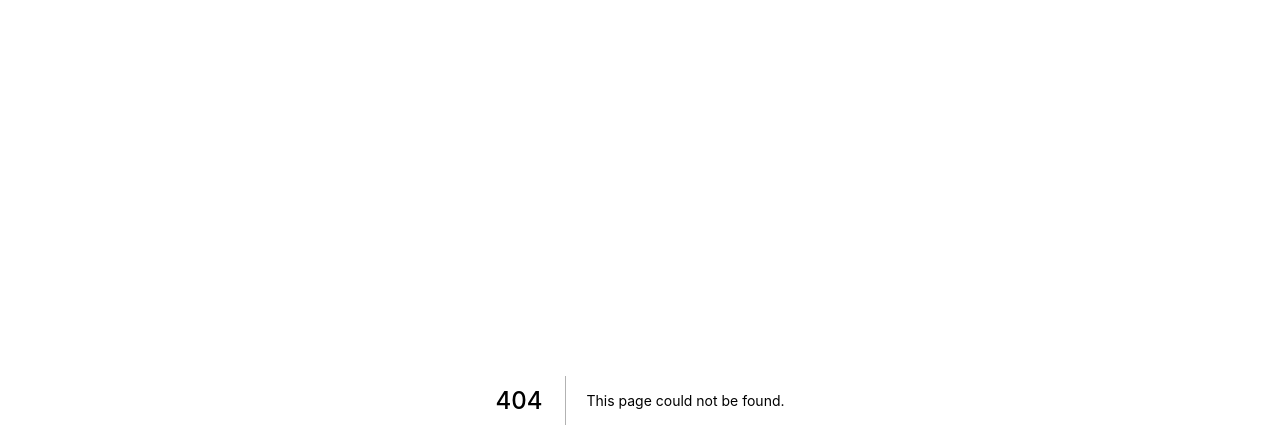
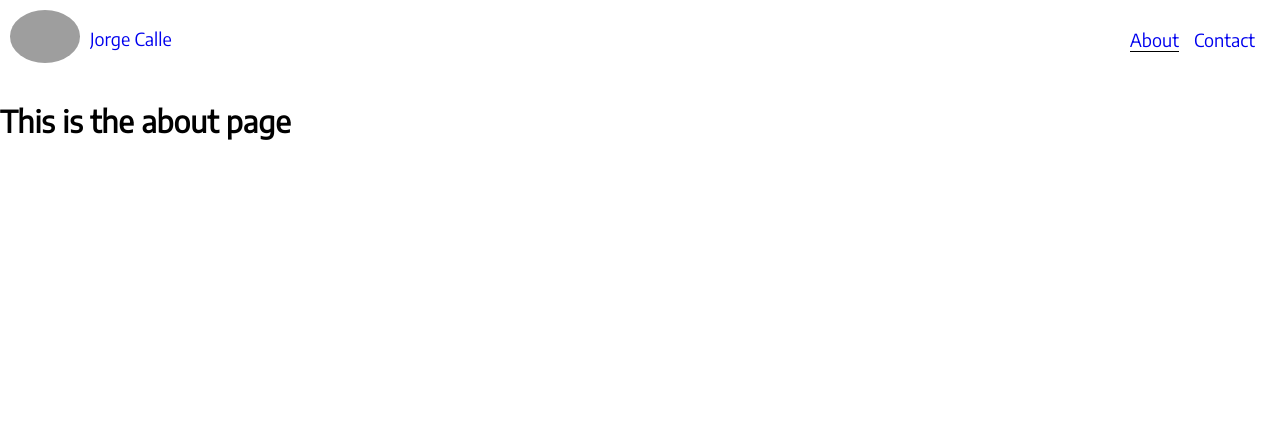
Before and after one commit to jorcalle11/jorcalle11, a Next.js app: page /about in a window 1280 px wide. Before the commit this address had no page. Shown: the top 448 px of the page. Built offline with nearby package versions, Linux system fonts and the light colour scheme; grey boxes are pictures that could not be loaded.

Commit message:
Add about page

```diff
--- /dev/null
+++ b/pages/about.js
@@ -0,0 +1,9 @@
+import Layout from '../components/Layout';
+
+export default function About() {
+  return (
+    <Layout>
+      <h2>This is the about page</h2>
+    </Layout>
+  );
+}
```
